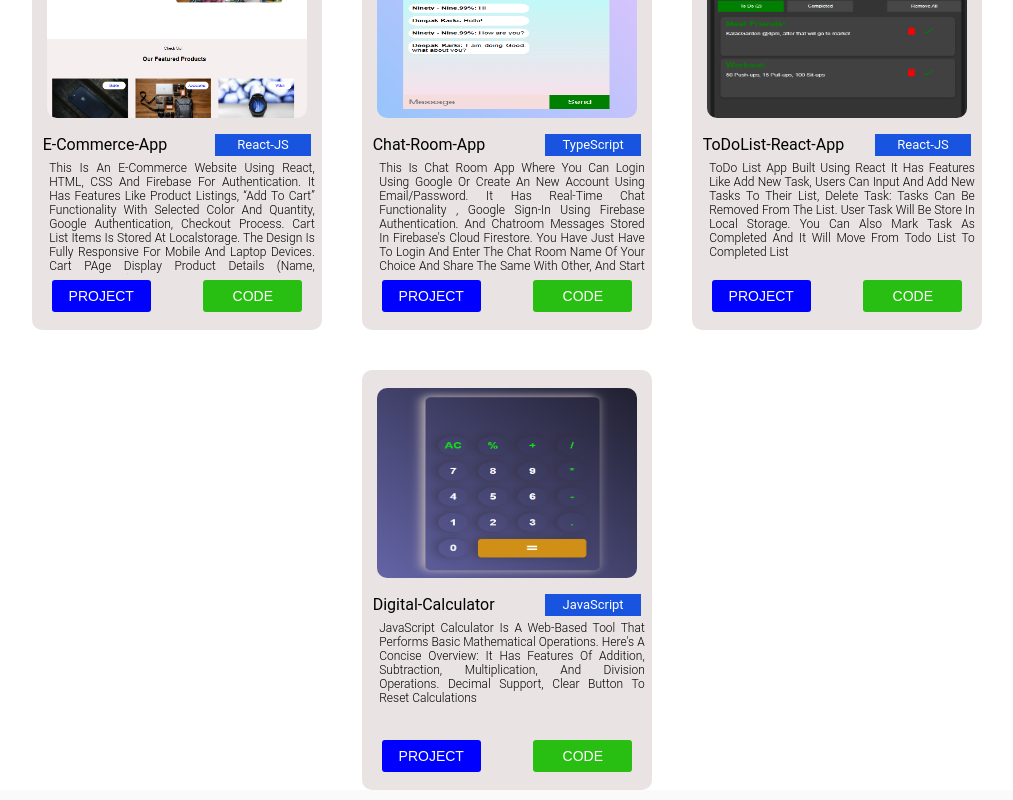
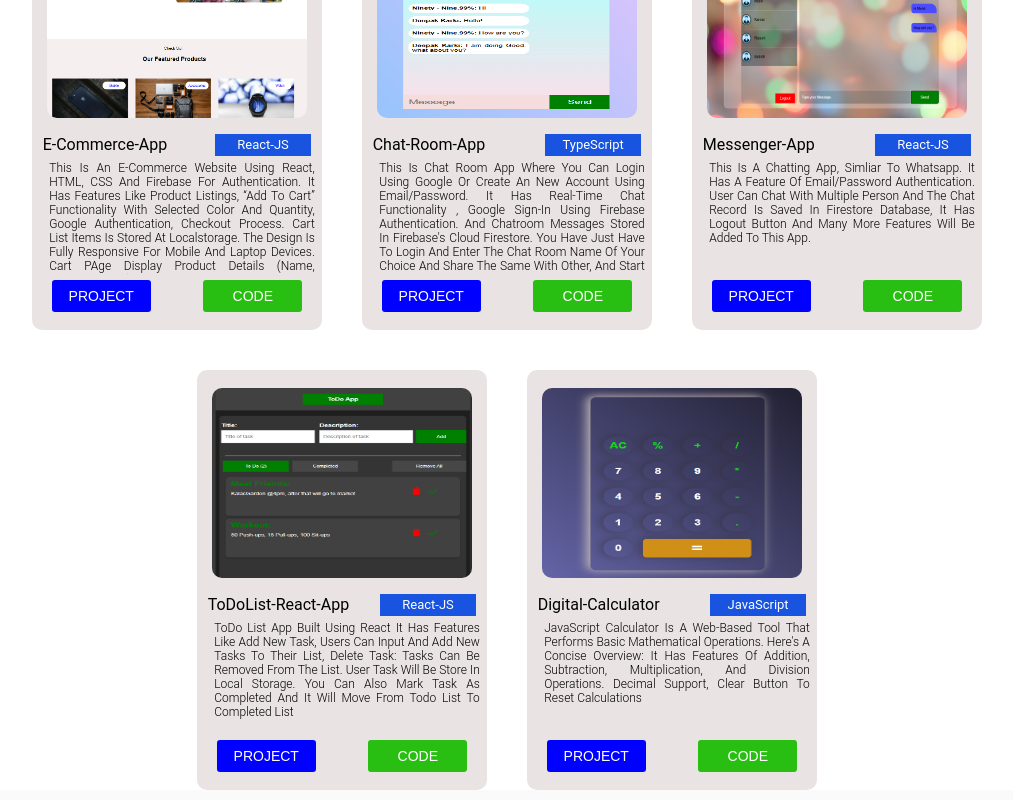
Before and after one commit to iamdeepak123/portfoliosite, a React (Create React App) app: page / in a window 1280 px wide. Shown: the part 1880-2680 px from the top of the page, without its empty margins (133-1146 px from the left). Built offline with nearby package versions, Linux system fonts and the light colour scheme.

Commit message:
added one project

```diff
--- a/src/MyData/Data.js
+++ b/src/MyData/Data.js
@@ -2,7 +2,8 @@ import ecom_img from "../images/Ecomm.png";
 import chatimg from "../images/Chat_Image.png"
 import digical from "../images/digical.png"
 import Todoimg from "../images/TodoApp.png"
-import Cv from "../MyData/Deepak_Frontend_CV.pdf"
+import messanger from "../images/MessageApp.png"
+
 
 
 const data = [
@@ -27,8 +28,19 @@ const data = [
         language: "TypeScript",
         featured: true,
     },
+
     {
         id: 3,
+        name: "Messenger-App",
+        codelink: "https://github.com/iamdeepak123/k-messenger",
+        projectlink: "https://k-messenger-gold.vercel.app/",
+        image: messanger,
+        Description: "This is a chatting app, simliar to whatsapp. It has a feature of email/password authentication. User can chat with multiple person and the chat record is saved in firestore database, it has logout button and many more features will be added to this app.",
+        language: "React-JS",
+        featured: true,
+    },
+    {
+        id: 4,
         name: "ToDoList-React-App",
         codelink: "https://github.com/iamdeepak123/TodoList-React",
         projectlink: "https://todo-list-react-omega-five.vercel.app/",
@@ -39,7 +51,7 @@ const data = [
     },
 
     {
-        id: 4,
+        id: 5,
         name: "Digital-Calculator",
         codelink: "https://github.com/iamdeepak123/digital_calculator",
         projectlink: "https://digital-calculator-rust.vercel.app/",
@@ -49,7 +61,7 @@ const data = [
         featured: true,
     },
     {
-        id: 5,
+        id: 6,
         name: "ToDoList-JS",
         codelink: "https://github.com/iamdeepak123/Mytodolist-project",
         projectlink: "https://my-todolist-project.vercel.app/",
@@ -59,7 +71,7 @@ const data = [
         featured: false,
     },
     {
-        id: 6,
+        id: 7,
         name: "Client-WebHomepage",
         codelink: "https://github.com/iamdeepak123/webhomepage",
         projectlink: "https://webhomepage.vercel.app/",
@@ -69,7 +81,7 @@ const data = [
         featured: false,
     },
     {
-        id: 7,
+        id: 8,
         name: "Clock",
         codelink: "https://github.com/iamdeepak123/digital_analog_clock",
         projectlink: "https://digital-analog-clock-seven.vercel.app/",
--- a/src/index.css
+++ b/src/index.css
@@ -659,9 +659,6 @@ h2 {
     justify-content: center;
     align-items: center;
     flex-wrap: wrap;
-    /* gap: 10px;
-    column-gap: 110px; */
-    /* border: 1px solid black; */
     gap: 5px;
 }
 
```
Also changed, not shown: src/images/MessageApp.png (added).
